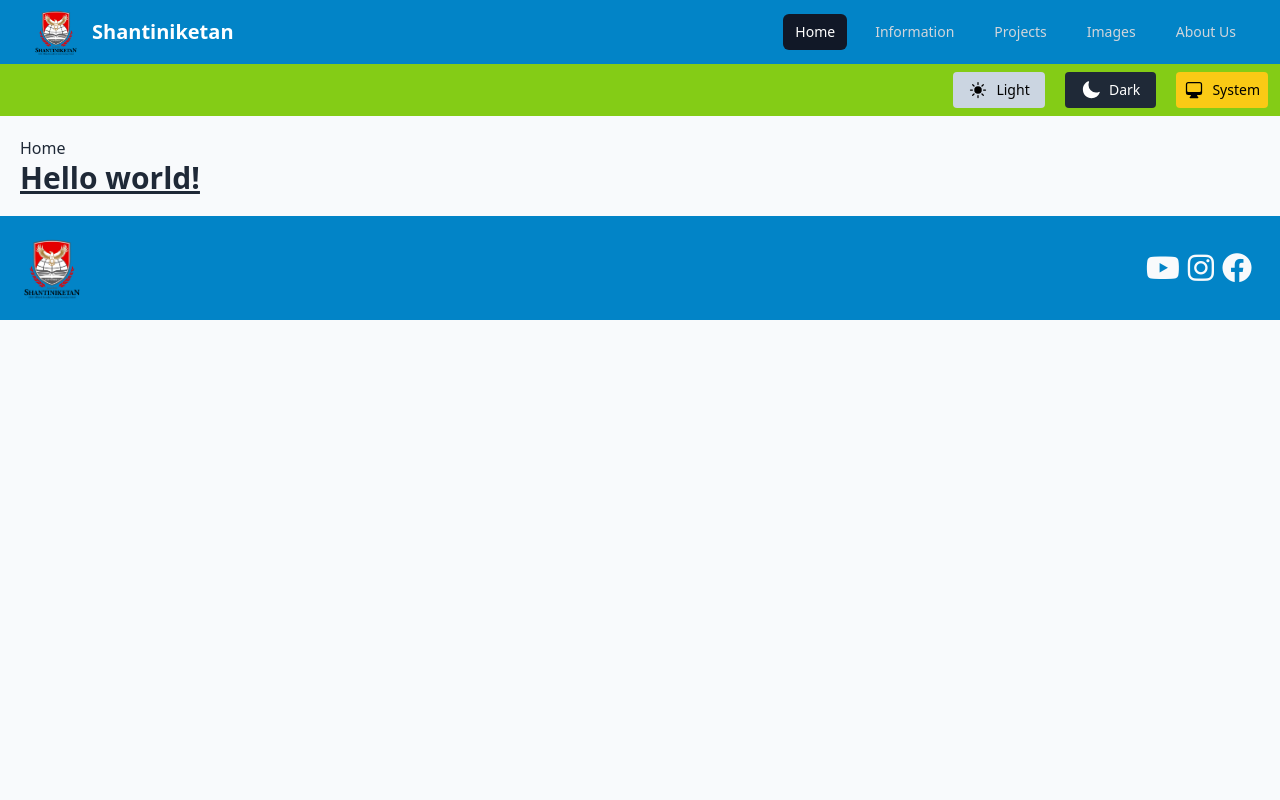
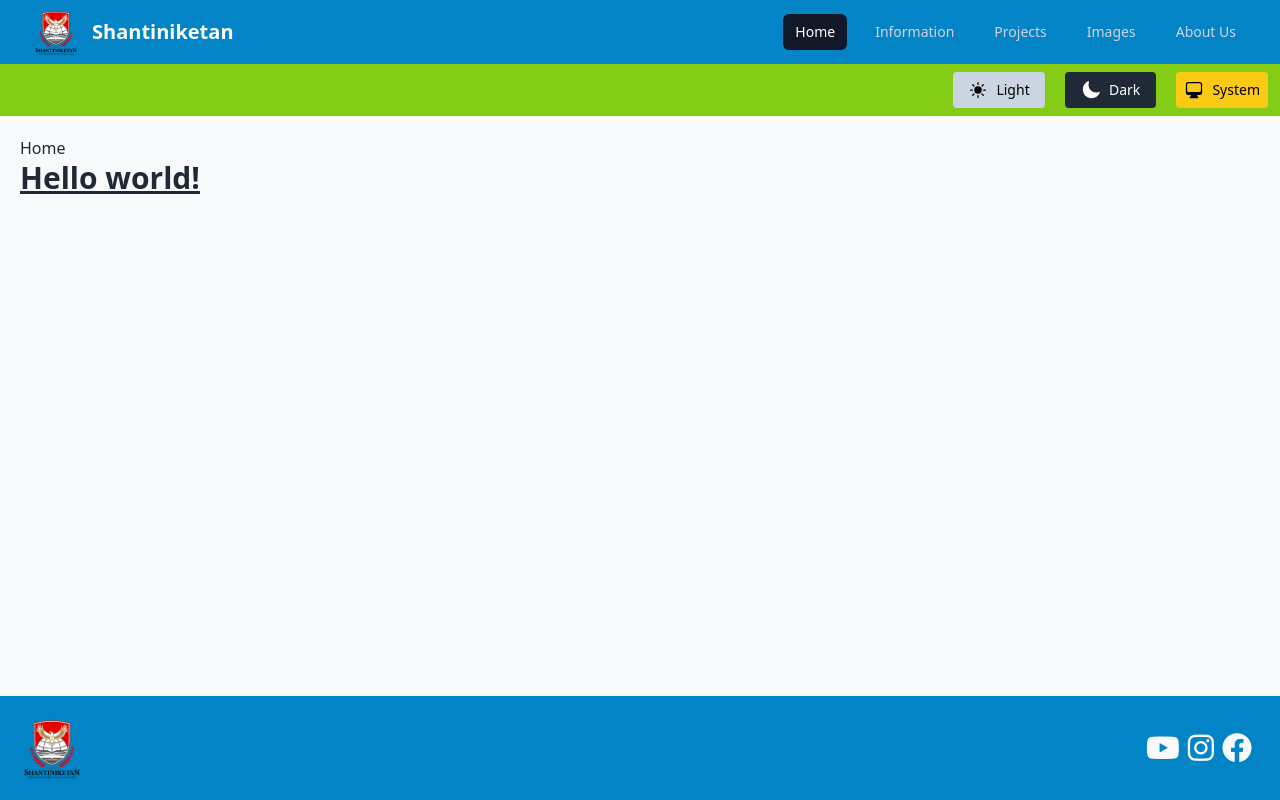
Before and after one commit to Deknoinarak/atal-shantiniketan, a React (Vite) app: page / in a window 1280 px wide. Built offline with nearby package versions, Linux system fonts and the light colour scheme.

Commit message:
footer at the bottom

```diff
--- a/index.html
+++ b/index.html
@@ -1,5 +1,5 @@
 <!DOCTYPE html>
-<html class="w-full h-full" lang="en">
+<html class="w-full h-full min-h-screen" lang="en">
 
 <head>
   <meta charset="UTF-8" />
--- a/src/App.jsx
+++ b/src/App.jsx
@@ -6,7 +6,6 @@ import { Footer } from "./assets/components/Footer";
 
 function App() {
   return (
-    <div>
     <BrowserRouter>
       <Navbar />
 
@@ -18,7 +17,6 @@ function App() {
       </Routes>
       <Footer />
     </BrowserRouter>
-    </div>
   );
 }
 
--- a/src/assets/components/Footer.jsx
+++ b/src/assets/components/Footer.jsx
@@ -3,7 +3,7 @@ import ShantiniketanLogo from "../img/shantiniketan-logo.png";
 
 export const Footer = () => {
   return (
-    <div className="transition-all dark:bg-lime-500 bg-sky-600 dark:text-gray-800 text-slate-50">
+    <div className="transition-all dark:bg-lime-500 bg-sky-600 dark:text-gray-800 text-slate-50 w-full">
       <div className=" flex container mx-auto justify-between p-5">
         <div className="flex items-center">
           <img className="w-16 mr-3" src={ShantiniketanLogo} />
--- a/src/index.css
+++ b/src/index.css
@@ -1,3 +1,8 @@
 @tailwind base;
 @tailwind components;
 @tailwind utilities;
+
+#root {
+  display: grid;
+  grid-template-rows: auto 1fr auto;
+}
```
Lines whose indentation alone changed are shown as unchanged.
